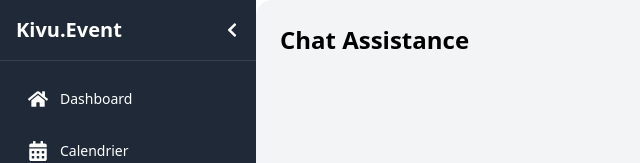
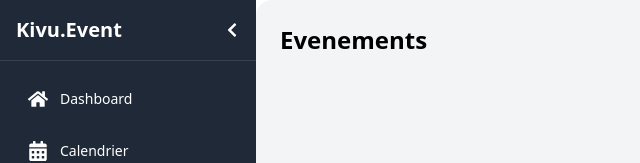
Before and after one commit to anelkamd/Kivu.Event, a React (Vite) app in the folder client/: page /evenements in a window 1280 px wide. Shown: the top 163 px of the page, without its empty margins (0-640 px from the left). Built offline with nearby package versions, Linux system fonts and the light colour scheme.

Commit message:
update des pages

```diff
--- a/client/src/pages/Evenements.jsx
+++ b/client/src/pages/Evenements.jsx
@@ -3,7 +3,7 @@
 const Evenements = () => {
     return (
         <div className="p-6">
-            <h1 className="text-2xl font-bold">Chat Assistance</h1>
+            <h1 className="text-2xl font-bold">Evenements </h1>
             {/* Contenu de la page Calendrier */}
         </div>
     );
--- a/client/src/pages/Parametres.jsx
+++ b/client/src/pages/Parametres.jsx
@@ -3,7 +3,7 @@
 const Parametres = () => {
     return (
         <div className="p-6">
-            <h1 className="text-2xl font-bold">Chat Assistance</h1>
+            <h1 className="text-2xl font-bold">Parametres</h1>
             {/* Contenu de la page Calendrier */}
         </div>
     );
--- a/client/src/pages/Programme.jsx
+++ b/client/src/pages/Programme.jsx
@@ -3,7 +3,7 @@
 const Programme = () => {
     return (
         <div className="p-6">
-            <h1 className="text-2xl font-bold">Chat Assistance</h1>
+            <h1 className="text-2xl font-bold">Programme</h1>
             {/* Contenu de la page Calendrier */}
         </div>
     );
```
